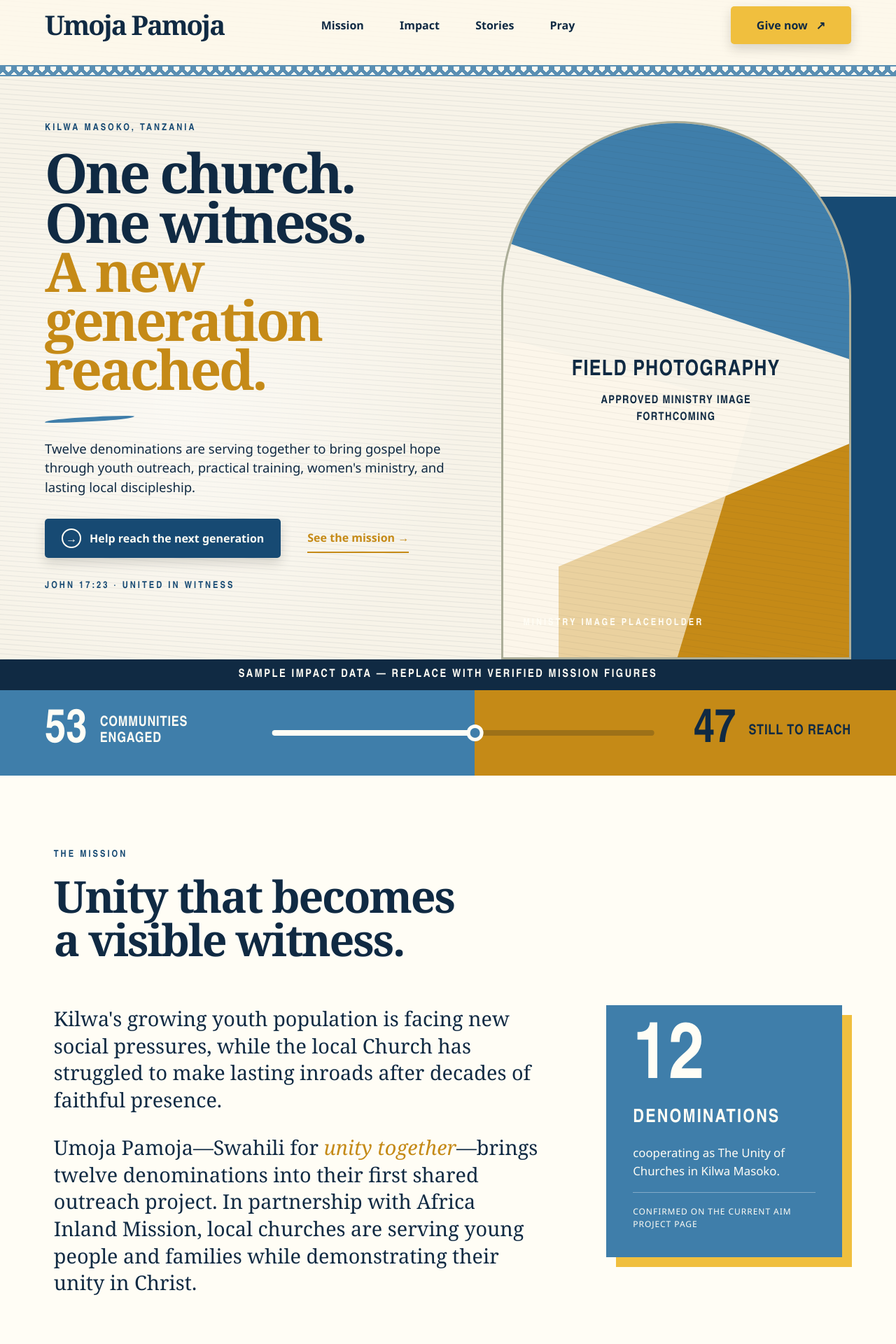
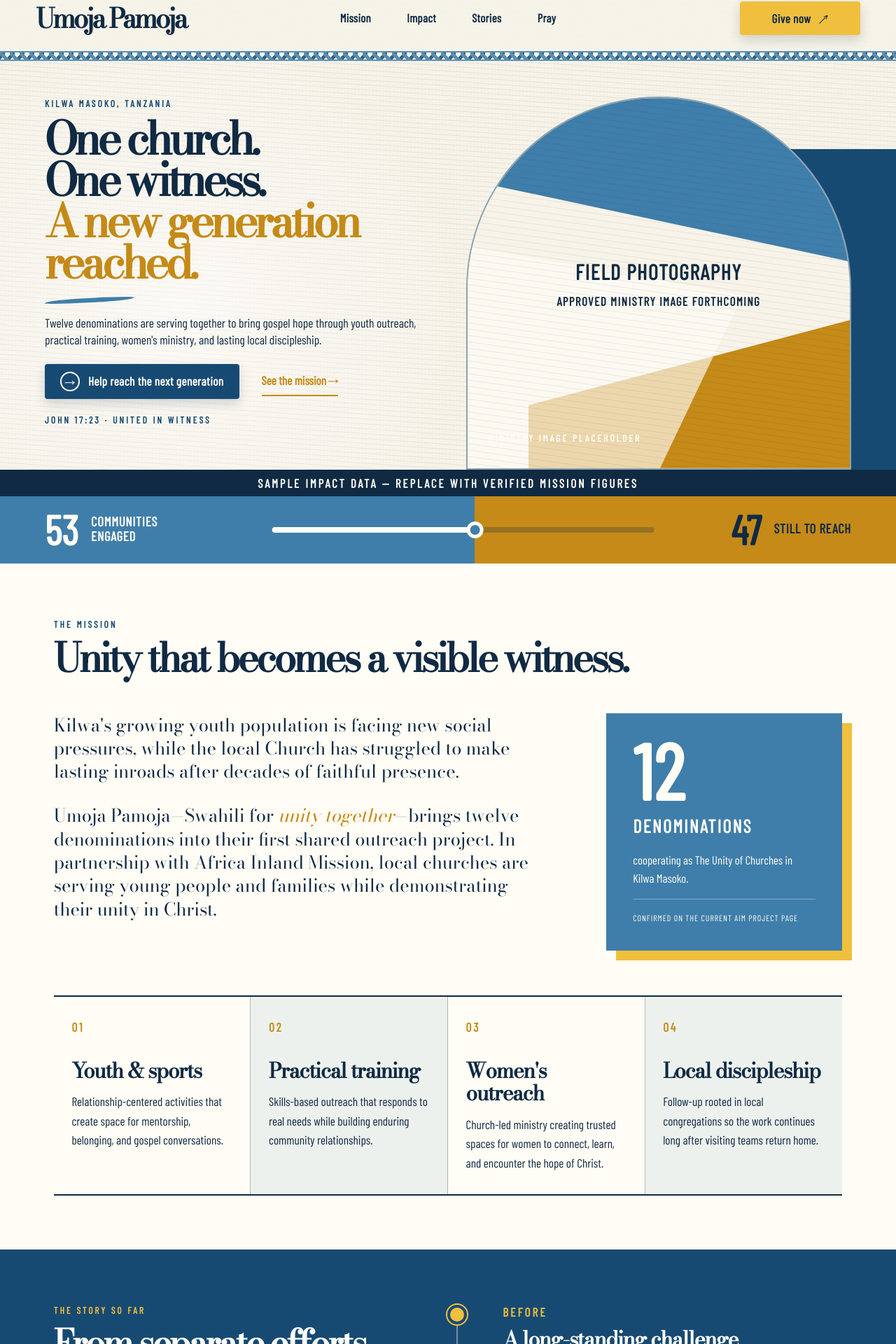
Before and after one commit to IPFizzy/umoja-pamoja-website, a React (Vite) app: page / in a window 1280 px wide. Shown: the part 21-1941 px from the top of the page at 70% size. Built offline with nearby package versions, Linux system fonts and the light colour scheme.

Commit message:
Restore compact editorial character

```diff
--- a/src/styles.css
+++ b/src/styles.css
@@ -20,7 +20,8 @@ html {
 body {
   margin: 0;
   background:
-    radial-gradient(circle at 20% 10%, rgba(255, 255, 255, 0.5), transparent 26rem),
+    radial-gradient(circle at 20% 10%, rgba(255, 255, 255, 0.58), transparent 26rem),
+    radial-gradient(rgba(16, 42, 67, 0.07) 0.7px, transparent 0.8px) 0 0 / 5px 5px,
     repeating-linear-gradient(
       4deg,
       transparent 0 5px,
@@ -29,8 +30,9 @@ body {
     ),
     var(--parchment);
   color: var(--ink);
-  font-family: "Segoe UI", Helvetica, Arial, sans-serif;
-  line-height: 1.5;
+  font-family: "Barlow Condensed", "Arial Narrow", sans-serif;
+  font-size: 1.08rem;
+  line-height: 1.42;
 }
 
 a {
@@ -55,21 +57,22 @@ p {
 }
 
 .site-header {
-  min-height: 114px;
+  min-height: 94px;
   display: grid;
   grid-template-columns: 1fr auto 1fr;
   align-items: center;
-  gap: 40px;
-  padding: 24px clamp(28px, 5vw, 80px);
-  background: rgba(255, 249, 236, 0.82);
+  gap: 36px;
+  padding: 16px clamp(28px, 4vw, 64px);
+  background: rgba(247, 243, 232, 0.9);
 }
 
 .wordmark {
   justify-self: start;
-  font-family: "Iowan Old Style", Baskerville, Georgia, serif;
-  font-size: clamp(2rem, 3vw, 3.25rem);
-  font-weight: 700;
-  letter-spacing: -0.055em;
+  font-family: "Bodoni Moda", Didot, serif;
+  font-size: clamp(2.2rem, 3vw, 3.15rem);
+  font-weight: 600;
+  letter-spacing: -0.075em;
+  line-height: 0.9;
 }
 
 .main-nav {
@@ -80,7 +83,9 @@ p {
 .main-nav a {
   position: relative;
   padding: 12px 0;
-  font-weight: 700;
+  font-size: 1.05rem;
+  font-weight: 600;
+  letter-spacing: 0.02em;
 }
 
 .main-nav a::after {
@@ -102,15 +107,16 @@ p {
 }
 
 .button {
-  min-height: 54px;
+  min-height: 48px;
   display: inline-flex;
   align-items: center;
   justify-content: center;
   gap: 12px;
-  padding: 14px 24px;
-  border-radius: 5px;
-  font-weight: 800;
-  box-shadow: 0 7px 16px rgba(36, 37, 31, 0.17);
+  padding: 11px 22px;
+  border-radius: 4px;
+  font-weight: 700;
+  letter-spacing: 0.025em;
+  box-shadow: 0 7px 16px rgba(16, 42, 67, 0.17);
   transition:
     transform 160ms ease,
     box-shadow 160ms ease;
@@ -118,7 +124,7 @@ p {
 
 .button:hover {
   transform: translateY(-2px);
-  box-shadow: 0 10px 22px rgba(36, 37, 31, 0.22);
+  box-shadow: 0 10px 22px rgba(16, 42, 67, 0.22);
 }
 
 .button-gold {
@@ -136,35 +142,35 @@ p {
 }
 
 .woven-rule {
-  height: 16px;
+  height: 14px;
   border-block: 2px solid var(--olive);
   background:
-    linear-gradient(45deg, transparent 38%, var(--olive) 39% 61%, transparent 62%) 0 0 / 16px 16px,
-    linear-gradient(-45deg, transparent 38%, var(--olive) 39% 61%, transparent 62%) 8px 0 / 16px 16px,
+    linear-gradient(45deg, transparent 36%, var(--olive) 37% 63%, transparent 64%) 0 0 / 14px 14px,
+    linear-gradient(-45deg, transparent 36%, var(--deep-olive) 37% 63%, transparent 64%) 7px 0 / 14px 14px,
     var(--ivory);
   opacity: 0.85;
 }
 
 .hero {
-  min-height: 655px;
+  min-height: 520px;
   display: grid;
-  grid-template-columns: minmax(0, 1.08fr) minmax(440px, 0.92fr);
-  gap: clamp(48px, 5vw, 80px);
-  padding: clamp(52px, 5vw, 80px) clamp(28px, 5vw, 80px) 0;
+  grid-template-columns: minmax(0, 1fr) minmax(430px, 1fr);
+  gap: clamp(36px, 4vw, 64px);
+  padding: clamp(34px, 4vw, 54px) clamp(28px, 5vw, 80px) 0;
   overflow: hidden;
 }
 
 .hero-copy {
-  max-width: 760px;
-  padding-bottom: clamp(52px, 6vw, 82px);
+  max-width: 700px;
+  padding-bottom: clamp(30px, 4vw, 50px);
 }
 
 .eyebrow,
 .scripture-ref,
 .photo-note {
-  margin: 0 0 18px;
+  margin: 0 0 12px;
   color: var(--deep-olive);
-  font-family: "Arial Narrow", "Aptos Narrow", sans-serif;
+  font-family: "Barlow Condensed", "Arial Narrow", sans-serif;
   font-size: 0.85rem;
   font-weight: 800;
   letter-spacing: 0.22em;
@@ -173,11 +179,11 @@ p {
 
 h1 {
   margin: 0;
-  font-family: "Iowan Old Style", Baskerville, Georgia, serif;
-  font-size: clamp(4rem, 6.1vw, 7rem);
-  font-weight: 700;
-  letter-spacing: -0.045em;
-  line-height: 0.9;
+  font-family: "Bodoni Moda", Didot, serif;
+  font-size: clamp(3.65rem, 5vw, 6rem);
+  font-weight: 600;
+  letter-spacing: -0.065em;
+  line-height: 0.92;
 }
 
 h1 em {
@@ -189,24 +195,24 @@ h1 em {
   display: block;
   width: 128px;
   height: 8px;
-  margin: 32px 0 24px;
+  margin: 20px 0 16px;
   border-radius: 100% 10%;
   background: var(--olive);
   transform: rotate(-1deg);
 }
 
 .hero-lede {
-  max-width: 650px;
+  max-width: 600px;
   margin: 0;
-  font-size: clamp(1.08rem, 1.45vw, 1.35rem);
-  line-height: 1.48;
+  font-size: clamp(1.1rem, 1.35vw, 1.28rem);
+  line-height: 1.38;
 }
 
 .hero-actions {
   display: flex;
   align-items: center;
-  gap: 38px;
-  margin-top: 32px;
+  gap: 32px;
+  margin-top: 22px;
 }
 
 .circle-arrow {
@@ -226,12 +232,12 @@ h1 em {
 }
 
 .scripture-ref {
-  margin-top: 30px;
+  margin-top: 20px;
 }
 
 .hero-visual {
   position: relative;
-  min-height: 560px;
+  min-height: 486px;
   align-self: stretch;
 }
 
@@ -247,7 +253,7 @@ h1 em {
   position: absolute;
   inset: 0;
   overflow: hidden;
-  border: 3px solid rgba(79, 88, 53, 0.45);
+  border: 2px solid rgba(23, 74, 115, 0.48);
   border-radius: 999px 999px 0 0;
   background: var(--parchment);
 }
@@ -259,7 +265,7 @@ h1 em {
   background: repeating-linear-gradient(
     8deg,
     transparent 0 7px,
-    rgba(36, 37, 31, 0.06) 8px,
+    rgba(16, 42, 67, 0.08) 8px,
     transparent 9px
   );
 }
@@ -282,7 +288,7 @@ h1 em {
 
 .arch-field-three {
   inset: 40% 28% 0 0;
-  background: rgba(255, 249, 236, 0.64);
+  background: rgba(255, 253, 245, 0.68);
   clip-path: polygon(0 0, 100% 22%, 70% 100%, 0 100%);
 }
 
@@ -298,7 +304,7 @@ h1 em {
   margin: 0;
   padding: 24px;
   text-align: center;
-  font-family: "Arial Narrow", sans-serif;
+  font-family: "Barlow Condensed", "Arial Narrow", sans-serif;
   letter-spacing: 0.08em;
   text-transform: uppercase;
 }
@@ -330,10 +336,10 @@ h1 em {
 }
 
 .sample-disclosure {
-  padding: 10px 24px;
+  padding: 7px 24px;
   background: var(--ink);
   text-align: center;
-  font-family: "Arial Narrow", sans-serif;
+  font-family: "Barlow Condensed", "Arial Narrow", sans-serif;
   font-weight: 800;
   letter-spacing: 0.16em;
   text-transform: uppercase;
@@ -341,12 +347,12 @@ h1 em {
 
 .impact-grid {
   position: relative;
-  min-height: 122px;
+  min-height: 96px;
   display: grid;
   grid-template-columns: minmax(250px, 1fr) minmax(240px, 2fr) minmax(250px, 1fr);
   align-items: center;
   gap: 30px;
-  padding: 16px clamp(28px, 5vw, 80px) 20px;
+  padding: 12px clamp(28px, 5vw, 80px) 16px;
 }
 
 .impact-stat {
@@ -356,15 +362,15 @@ h1 em {
 }
 
 .impact-stat strong {
-  font-family: "Arial Narrow", sans-serif;
-  font-size: clamp(3.8rem, 5.2vw, 6rem);
+  font-family: "Barlow Condensed", "Arial Narrow", sans-serif;
+  font-size: clamp(3.4rem, 4.6vw, 5.2rem);
   line-height: 0.8;
 }
 
 .impact-stat span {
   max-width: 150px;
-  font-family: "Arial Narrow", sans-serif;
-  font-size: 1.25rem;
+  font-family: "Barlow Condensed", "Arial Narrow", sans-serif;
+  font-size: 1.18rem;
   font-weight: 800;
   letter-spacing: 0.04em;
   line-height: 1.15;
@@ -383,7 +389,7 @@ h1 em {
   width: calc(50vw - clamp(28px, 5vw, 80px) - 30px);
   height: 8px;
   border-radius: 99px;
-  background: rgba(36, 37, 31, 0.25);
+  background: rgba(16, 42, 67, 0.25);
   transform: translate(-53%, -50%);
 }
 
@@ -409,12 +415,12 @@ h1 em {
 }
 
 .section-pad {
-  padding: clamp(84px, 8vw, 128px) clamp(28px, 6vw, 96px);
+  padding: clamp(68px, 6vw, 96px) clamp(28px, 6vw, 96px);
 }
 
 .section-heading {
   max-width: 980px;
-  margin-bottom: clamp(48px, 5vw, 72px);
+  margin-bottom: clamp(38px, 4vw, 58px);
 }
 
 .section-heading h2,
@@ -422,10 +428,11 @@ h1 em {
 .accountability-panel h2,
 .final-cta h2 {
   margin: 0;
-  font-family: "Iowan Old Style", Baskerville, Georgia, serif;
-  font-size: clamp(3.1rem, 4.9vw, 5.8rem);
-  letter-spacing: -0.035em;
-  line-height: 0.98;
+  font-family: "Bodoni Moda", Didot, serif;
+  font-size: clamp(3rem, 4.4vw, 5rem);
+  font-weight: 600;
+  letter-spacing: -0.055em;
+  line-height: 0.96;
 }
 
 .mission-section {
@@ -441,9 +448,9 @@ h1 em {
 
 .mission-lead {
   max-width: 900px;
-  font-family: "Iowan Old Style", Baskerville, Georgia, serif;
-  font-size: clamp(1.5rem, 2.25vw, 2.3rem);
-  line-height: 1.34;
+  font-family: "Bodoni Moda", Didot, serif;
+  font-size: clamp(1.4rem, 2vw, 2.05rem);
+  line-height: 1.3;
 }
 
 .mission-lead p {
@@ -463,7 +470,7 @@ h1 em {
 
 .card-number {
   display: block;
-  font-family: "Arial Narrow", sans-serif;
+  font-family: "Barlow Condensed", "Arial Narrow", sans-serif;
   font-size: 7rem;
   font-weight: 800;
   line-height: 0.75;
@@ -472,7 +479,7 @@ h1 em {
 .truth-card strong {
   display: block;
   margin-top: 20px;
-  font-family: "Arial Narrow", sans-serif;
+  font-family: "Barlow Condensed", "Arial Narrow", sans-serif;
   font-size: 1.65rem;
   font-weight: 800;
   letter-spacing: 0.08em;
@@ -496,14 +503,14 @@ h1 em {
 .outreach-grid {
   display: grid;
   grid-template-columns: repeat(4, 1fr);
-  margin-top: clamp(68px, 7vw, 96px);
+  margin-top: clamp(52px, 5vw, 74px);
   border-block: 2px solid var(--ink);
 }
 
 .outreach-grid article {
-  min-height: 300px;
+  min-height: 260px;
   padding: clamp(30px, 2.4vw, 40px) clamp(24px, 2vw, 32px);
-  border-right: 1px solid rgba(36, 37, 31, 0.35);
+  border-right: 1px solid rgba(16, 42, 67, 0.3);
 }
 
 .outreach-grid article:last-child {
@@ -511,21 +518,22 @@ h1 em {
 }
 
 .outreach-grid article:nth-child(even) {
-  background: rgba(102, 112, 68, 0.09);
+  background: rgba(63, 126, 170, 0.09);
 }
 
 .outreach-icon {
   color: var(--rust);
-  font-family: "Arial Narrow", sans-serif;
+  font-family: "Barlow Condensed", "Arial Narrow", sans-serif;
   font-size: 1.1rem;
   font-weight: 800;
   letter-spacing: 0.16em;
 }
 
 .outreach-grid h3 {
-  margin: 46px 0 18px;
-  font-family: "Iowan Old Style", Baskerville, Georgia, serif;
-  font-size: 2rem;
+  margin: 34px 0 14px;
+  font-family: "Bodoni Moda", Didot, serif;
+  font-size: 1.85rem;
+  letter-spacing: -0.035em;
   line-height: 1.1;
 }
 
@@ -546,7 +554,7 @@ h1 em {
   display: grid;
   grid-template-columns: minmax(380px, 0.95fr) minmax(0, 1.05fr);
   align-items: start;
-  gap: clamp(72px, 7vw, 120px);
+  gap: clamp(56px, 6vw, 96px);
 }
 
 .eyebrow.light {
@@ -561,13 +569,13 @@ h1 em {
 
 .progress-copy h2 {
   max-width: 650px;
-  font-size: clamp(3.35rem, 4.35vw, 5.15rem);
-  line-height: 1;
+  font-size: clamp(3.1rem, 4vw, 4.7rem);
+  line-height: 0.98;
 }
 
 .progress-copy > p:not(.eyebrow) {
   max-width: 560px;
-  margin: 32px 0 36px;
+  margin: 24px 0 28px;
   font-size: 1.15rem;
   line-height: 1.65;
 }
@@ -581,8 +589,8 @@ h1 em {
 
 .timeline li {
   position: relative;
-  padding: 0 0 clamp(68px, 7vw, 96px) 72px;
-  border-left: 2px solid rgba(255, 249, 236, 0.4);
+  padding: 0 0 clamp(52px, 5vw, 72px) 64px;
+  border-left: 2px solid rgba(255, 253, 245, 0.4);
 }
 
 .timeline li::before {
@@ -605,7 +613,7 @@ h1 em {
 
 .timeline span {
   color: var(--marigold);
-  font-family: "Arial Narrow", sans-serif;
+  font-family: "Barlow Condensed", "Arial Narrow", sans-serif;
   font-weight: 800;
   letter-spacing: 0.18em;
   line-height: 1;
@@ -614,17 +622,18 @@ h1 em {
 
 .timeline h3 {
   max-width: 720px;
-  margin: 16px 0 14px;
-  font-family: "Iowan Old Style", Baskerville, Georgia, serif;
-  font-size: clamp(2rem, 2.5vw, 2.7rem);
-  letter-spacing: -0.02em;
-  line-height: 1.12;
+  margin: 12px 0 10px;
+  font-family: "Bodoni Moda", Didot, serif;
+  font-size: clamp(1.9rem, 2.35vw, 2.5rem);
+  font-weight: 600;
+  letter-spacing: -0.04em;
+  line-height: 1.05;
 }
 
 .timeline p {
   max-width: 700px;
   margin: 0;
-  color: rgba(255, 249, 236, 0.82);
+  color: rgba(255, 253, 245, 0.84);
   font-size: 1.08rem;
   line-height: 1.6;
 }
@@ -638,7 +647,7 @@ h1 em {
   display: grid;
   grid-template-columns: minmax(0, 1.15fr) minmax(300px, 0.65fr);
   align-items: end;
-  gap: clamp(48px, 7vw, 112px);
+  gap: clamp(38px, 6vw, 88px);
 }
 
 .stories-heading > p {
@@ -654,16 +663,16 @@ h1 em {
 }
 
 .story-card {
-  min-height: 570px;
+  min-height: 500px;
   display: flex;
   flex-direction: column;
-  border: 1px solid rgba(36, 37, 31, 0.24);
+  border: 1px solid rgba(16, 42, 67, 0.24);
   background: var(--ivory);
 }
 
 .story-placeholder {
   position: relative;
-  min-height: 320px;
+  min-height: 280px;
   display: grid;
   place-items: center;
   overflow: hidden;
@@ -730,20 +739,20 @@ h1 em {
   z-index: 2;
   padding: 12px 18px;
   background: var(--ink);
-  font-family: "Arial Narrow", sans-serif;
+  font-family: "Barlow Condensed", "Arial Narrow", sans-serif;
   font-weight: 800;
   letter-spacing: 0.12em;
   text-transform: uppercase;
 }
 
 .story-copy {
-  padding: clamp(28px, 2.5vw, 40px);
+  padding: clamp(24px, 2.2vw, 34px);
 }
 
 .story-type {
-  margin: 0 0 22px;
+  margin: 0 0 16px;
   color: var(--rust);
-  font-family: "Arial Narrow", sans-serif;
+  font-family: "Barlow Condensed", "Arial Narrow", sans-serif;
   font-weight: 800;
   letter-spacing: 0.14em;
   text-transform: uppercase;
@@ -751,9 +760,11 @@ h1 em {
 
 .story-copy h3 {
   margin: 0;
-  font-family: "Iowan Old Style", Baskerville, Georgia, serif;
-  font-size: 2rem;
-  line-height: 1.15;
+  font-family: "Bodoni Moda", Didot, serif;
+  font-size: 1.85rem;
+  font-weight: 600;
+  letter-spacing: -0.035em;
+  line-height: 1.08;
 }
 
 .story-copy > p:last-child {
@@ -771,14 +782,14 @@ h1 em {
   margin: 0 auto;
   display: grid;
   grid-template-columns: minmax(0, 0.9fr) minmax(360px, 1.1fr);
-  gap: clamp(52px, 7vw, 112px);
-  padding: clamp(42px, 5vw, 76px);
-  border: 2px solid rgba(255, 249, 236, 0.35);
+  gap: clamp(44px, 6vw, 92px);
+  padding: clamp(38px, 4.5vw, 64px);
+  border: 2px solid rgba(255, 253, 245, 0.35);
 }
 
 .accountability-panel h2 {
-  font-size: clamp(2.9rem, 4vw, 4.8rem);
-  line-height: 1;
+  font-size: clamp(2.8rem, 3.7vw, 4.35rem);
+  line-height: 0.98;
 }
 
 .accountability-copy > p {
@@ -788,7 +799,7 @@ h1 em {
 }
 
 .accountability-copy ul {
-  margin: 40px 0 0;
+  margin: 30px 0 0;
   padding: 0;
   list-style: none;
 }
@@ -797,15 +808,15 @@ h1 em {
   display: flex;
   align-items: flex-start;
   gap: 18px;
-  padding: 18px 0;
-  border-top: 1px solid rgba(255, 249, 236, 0.25);
+  padding: 14px 0;
+  border-top: 1px solid rgba(255, 253, 245, 0.25);
   font-weight: 700;
   line-height: 1.5;
 }
 
 .accountability-copy li span {
   color: var(--marigold);
-  font-family: "Arial Narrow", sans-serif;
+  font-family: "Barlow Condensed", "Arial Narrow", sans-serif;
 }
 
 .pray-section {
@@ -820,23 +831,24 @@ h1 em {
 }
 
 .prayer-card {
-  padding: clamp(72px, 9vw, 140px) clamp(32px, 7vw, 112px);
+  padding: clamp(60px, 7vw, 104px) clamp(32px, 7vw, 112px);
   background: var(--ivory);
   color: var(--ink);
 }
 
 .prayer-card blockquote {
   max-width: 760px;
-  margin: 36px 0 12px;
-  font-family: "Iowan Old Style", Baskerville, Georgia, serif;
-  font-size: clamp(3rem, 4.45vw, 5.3rem);
-  letter-spacing: -0.035em;
-  line-height: 1;
+  margin: 26px 0 10px;
+  font-family: "Bodoni Moda", Didot, serif;
+  font-size: clamp(2.8rem, 4vw, 4.7rem);
+  font-weight: 600;
+  letter-spacing: -0.055em;
+  line-height: 0.98;
 }
 
 .prayer-card cite {
   color: var(--rust);
-  font-family: "Arial Narrow", sans-serif;
+  font-family: "Barlow Condensed", "Arial Narrow", sans-serif;
   font-style: normal;
   font-weight: 800;
   letter-spacing: 0.14em;
@@ -847,7 +859,7 @@ h1 em {
   display: grid;
   grid-template-columns: repeat(3, 1fr);
   gap: 18px;
-  margin-top: 68px;
+  margin-top: 48px;
 }
 
 .prayer-points p {
@@ -863,7 +875,7 @@ h1 em {
 
 .prayer-points strong {
   margin-bottom: 8px;
-  font-family: "Iowan Old Style", Baskerville, Georgia, serif;
+  font-family: "Bodoni Moda", Didot, serif;
   font-size: 1.4rem;
 }
 
@@ -876,17 +888,17 @@ h1 em {
   flex-direction: column;
   align-items: flex-start;
   justify-content: center;
-  padding: clamp(64px, 8vw, 120px);
+  padding: clamp(54px, 7vw, 96px);
 }
 
 .final-cta h2 {
-  font-size: clamp(2.9rem, 3.75vw, 4.5rem);
-  line-height: 1;
+  font-size: clamp(2.8rem, 3.5vw, 4rem);
+  line-height: 0.98;
 }
 
 .final-cta > p:not(.eyebrow) {
   max-width: 520px;
-  margin: 30px 0;
+  margin: 24px 0;
   font-size: 1.15rem;
   line-height: 1.6;
 }
@@ -901,7 +913,7 @@ footer {
   grid-template-columns: 1fr 1.1fr 1fr;
   align-items: center;
   gap: 50px;
-  padding: 50px clamp(28px, 6vw, 96px);
+  padding: 38px clamp(28px, 6vw, 96px);
   background: var(--ink);
   color: var(--ivory);
 }
@@ -1007,7 +1019,7 @@ footer a:hover {
   }
 
   .outreach-grid article:nth-child(-n + 2) {
-    border-bottom: 1px solid rgba(36, 37, 31, 0.35);
+    border-bottom: 1px solid rgba(16, 42, 67, 0.3);
   }
 
   .stories-heading {
@@ -1086,7 +1098,7 @@ footer a:hover {
   .outreach-grid article {
     min-height: auto;
     border-right: 0;
-    border-bottom: 1px solid rgba(36, 37, 31, 0.35);
+    border-bottom: 1px solid rgba(16, 42, 67, 0.3);
   }
 
   .outreach-grid article:last-child {
```
